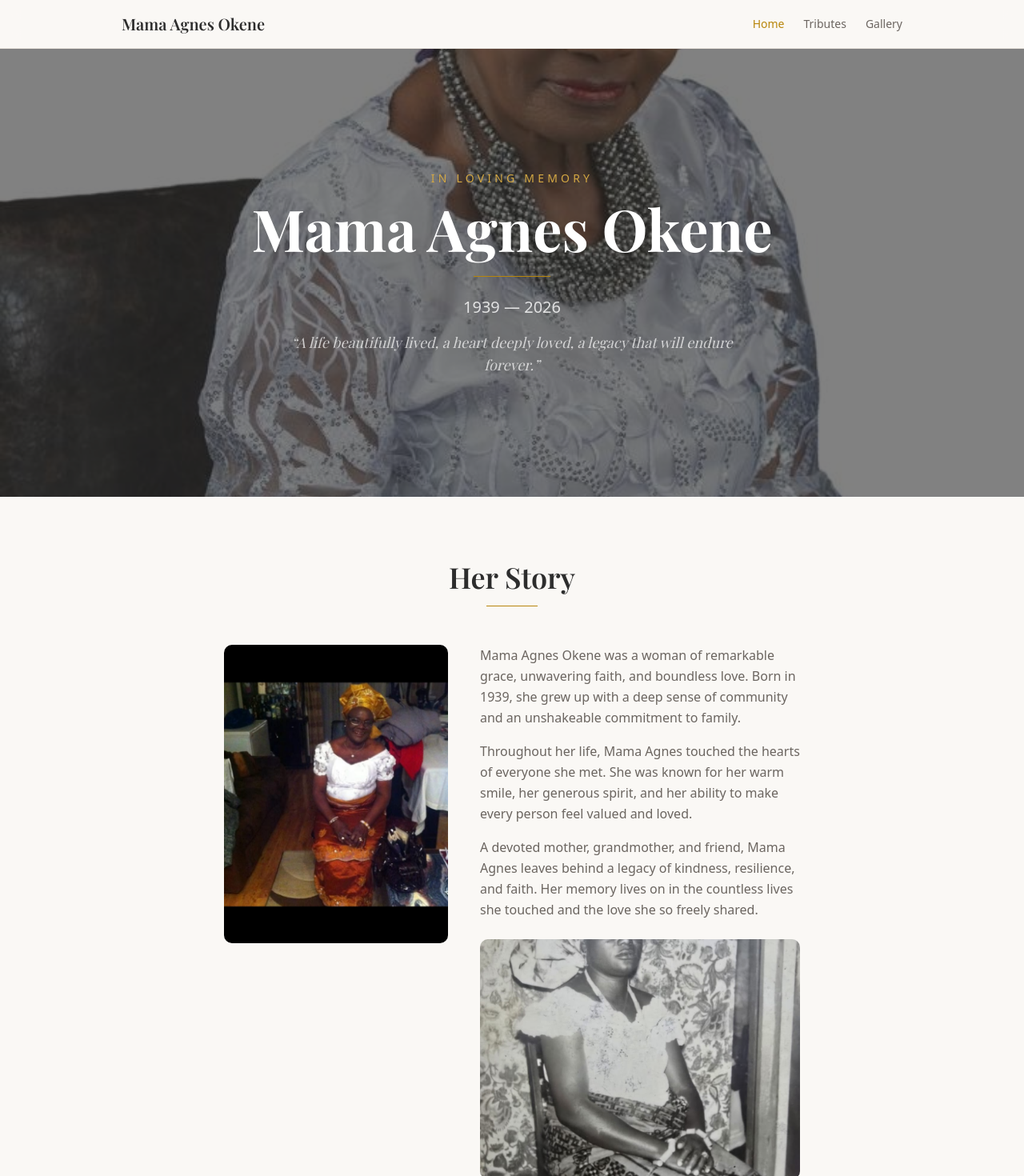
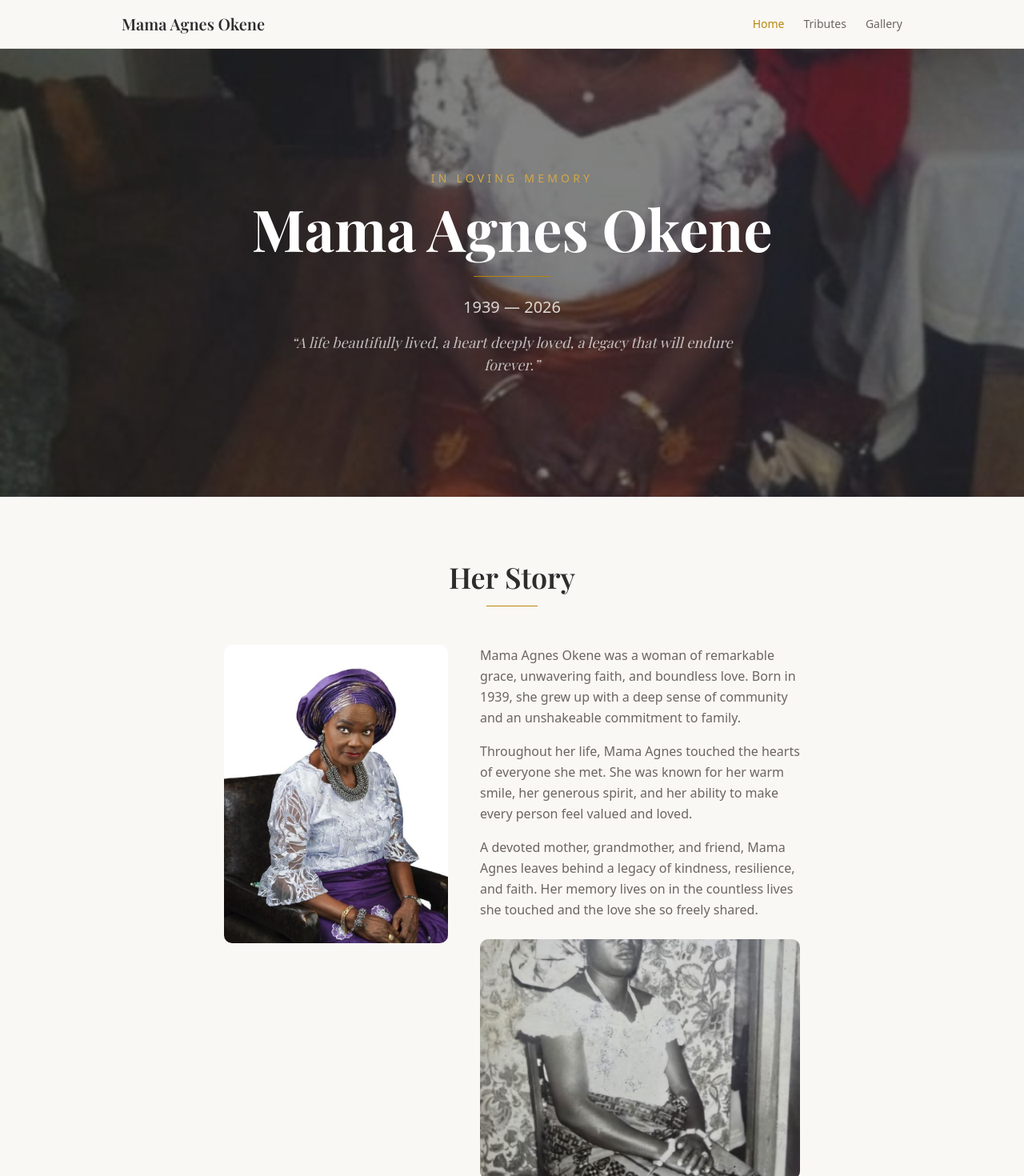
Before and after one commit to 0xanyi/agnesokene, a Next.js app: page / in a window 1280 px wide. Shown: the top 1470 px of the page at 80% size. Built offline with nearby package versions, Linux system fonts and the light colour scheme; no server answers; the database is empty; a web font is replaced by a local one.

Commit message:
fix: swap hero and biography portrait photos

```diff
--- a/src/components/biography.tsx
+++ b/src/components/biography.tsx
@@ -12,7 +12,7 @@
        <div className="mt-12 grid gap-10 md:grid-cols-[280px_1fr]">
          <div className="relative aspect-[3/4] overflow-hidden rounded-lg">
            <Image
-             src="/images/mama.JPG"
+             src="/images/offical-photo.JPG"
              alt="Mama Agnes Okene portrait"
              fill
              className="object-cover"
--- a/src/components/hero.tsx
+++ b/src/components/hero.tsx
@@ -4,7 +4,7 @@
    return (
      <section className="relative flex min-h-[70vh] items-center justify-center overflow-hidden bg-foreground">
        <Image
-         src="/images/offical-photo.JPG"
+         src="/images/mama.JPG"
          alt="Mama Agnes Okene"
          fill
          className="object-cover opacity-40"
```
